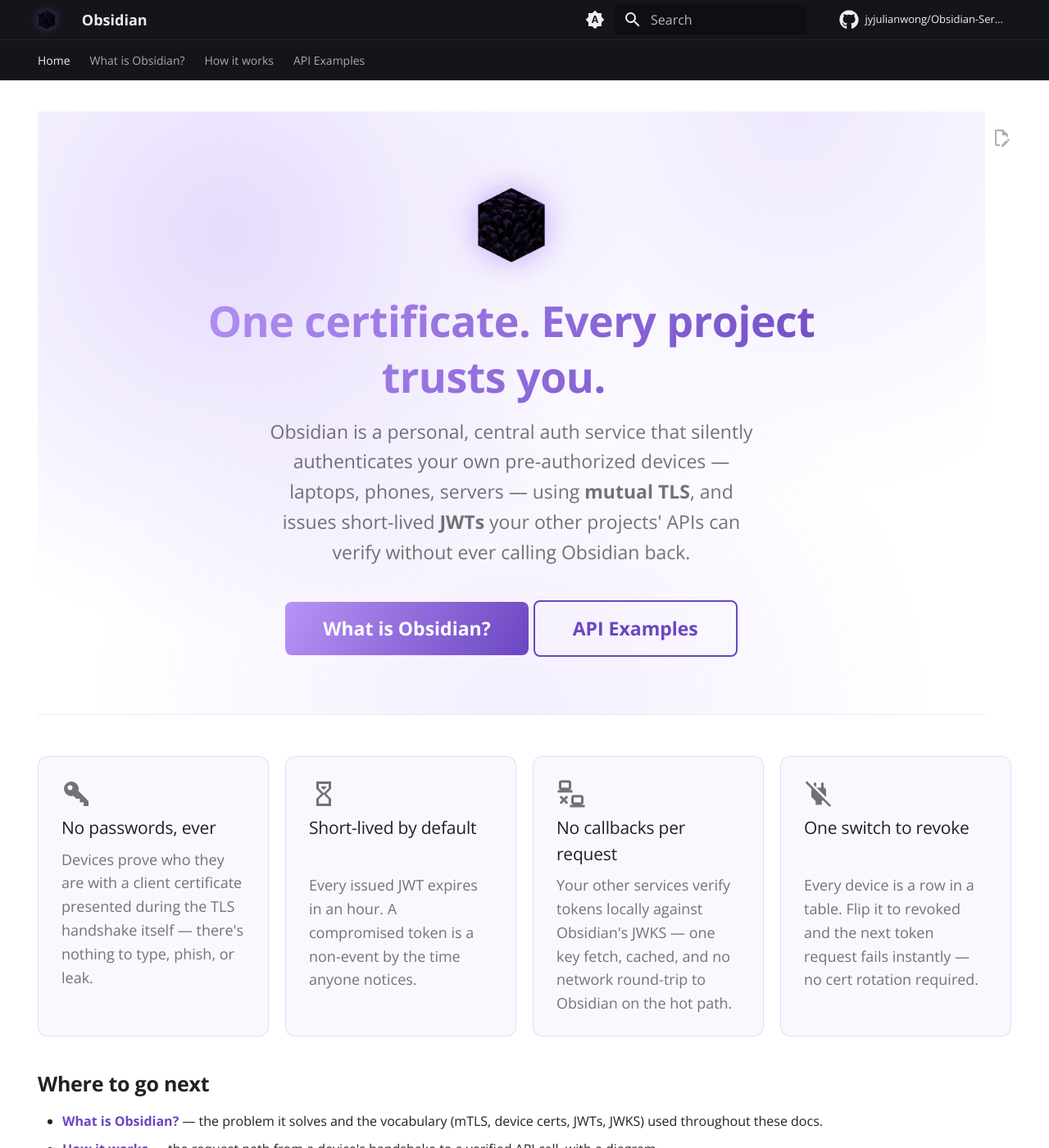
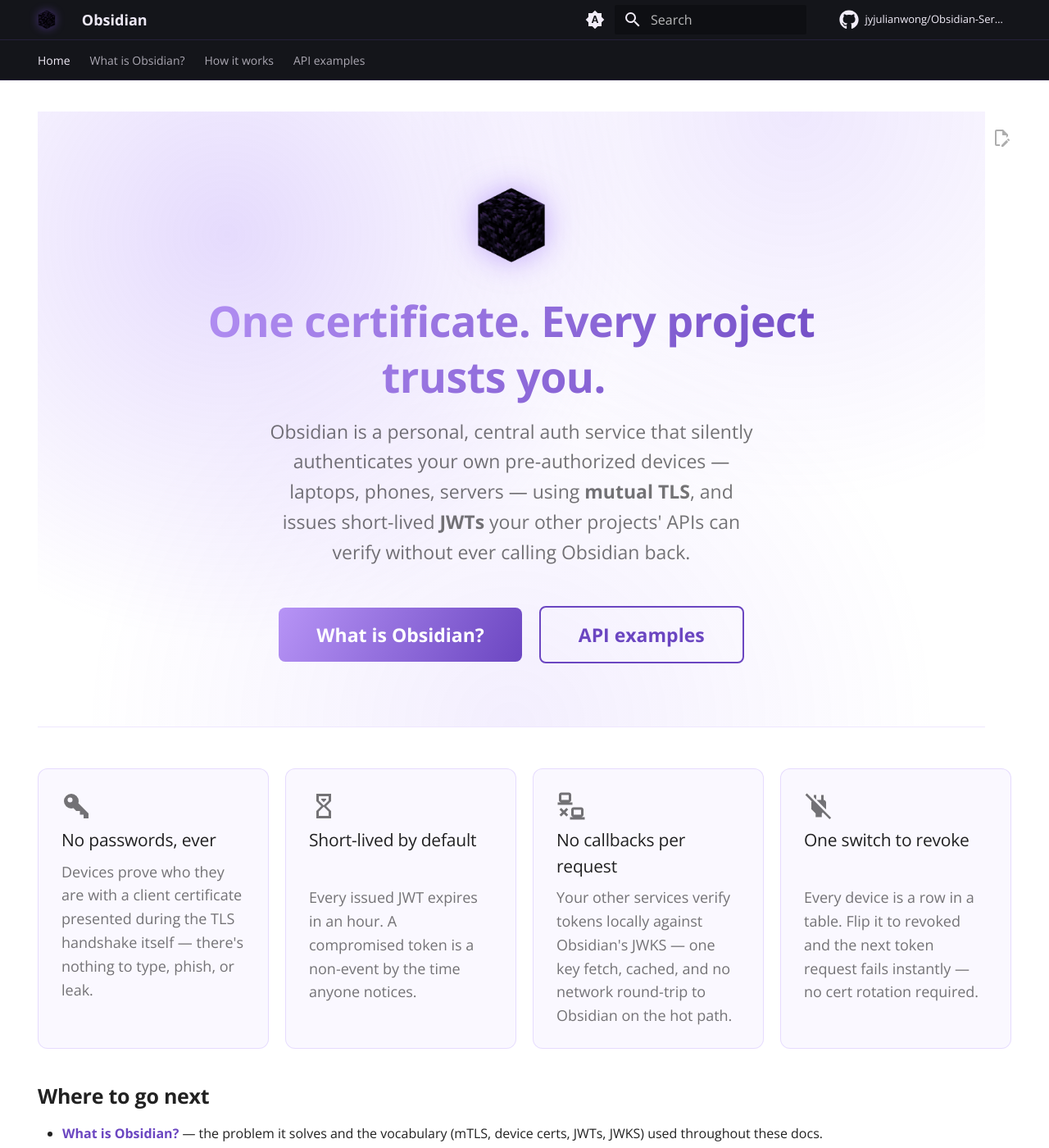
Before and after one commit to jyjulianwong/Obsidian-Server, an MkDocs documentation site: the page built from docs/index.md, in a window 1280 px wide and 1400 px high. Shown: the whole window at 82% size. Built offline with MkDocs 1.6.1 and Material for MkDocs 9.7.7, drawn with Linux system fonts in a browser that asks for light colours; comment, search, counter and statistics services are not loaded; some of the changed text lies outside the part shown.

Commit message:
Fix hero button spacing on mobile, lowercase "API examples" for consistency
The two hero buttons render inside a single <p>, so they're one flex
child, not two — the container's flex gap never applied and they touched
when stacked on narrow viewports. Switched to margin on the buttons
themselves, which works whether they sit side by side or wrap.

Also lowercased "API Examples" -> "API examples" everywhere it appears
(nav, page title, hero button, cross-links) to match the rest of the nav's
sentence case ("What is Obsidian?", "How it works").

Co-Authored-By: Claude Sonnet 5 <noreply@anthropic.com>
Claude-Session: https://claude.ai/code/session_016hMFn1yLRoke3ZmA4LJpRK

```diff
--- a/docs/index.md
+++ b/docs/index.md
@@ -18,7 +18,7 @@ without ever calling Obsidian back.
 
 <div class="obsidian-hero__actions" markdown>
 [What is Obsidian?](what-is-obsidian.md){ .md-button .md-button--primary }
-[API Examples](examples/index.md){ .md-button }
+[API examples](examples/index.md){ .md-button }
 </div>
 
 </div>
@@ -65,7 +65,7 @@ request fails instantly — no cert rotation required.
   the vocabulary (mTLS, device certs, JWTs, JWKS) used throughout these docs.
 - **[How it works](how-it-works.md)** — the request path from a device's
   handshake to a verified API call, with a diagram.
-- **[API Examples](examples/index.md)** — copy-paste snippets for
+- **[API examples](examples/index.md)** — copy-paste snippets for
   integrating Obsidian into your own Python and JavaScript projects.
 
 !!! tip "Looking for deployment instructions?"
--- a/docs/stylesheets/extra.css
+++ b/docs/stylesheets/extra.css
@@ -145,14 +145,15 @@
 }
 
 .obsidian-hero__actions {
-  display: flex;
-  gap: 0.75rem;
-  justify-content: center;
   margin-top: 2rem;
-  flex-wrap: wrap;
+  text-align: center;
 }
 
+/* Both buttons render as inline-block links inside one <p>, not separate
+   flex items — margin (not flex gap) is what keeps them apart whether
+   they sit side by side or wrap onto their own lines on narrow screens. */
 .obsidian-hero__actions .md-button {
+  margin: 0.375rem;
   border-radius: 8px;
 }
 
@@ -207,7 +208,7 @@
   color: var(--md-default-fg-color--light);
 }
 
-/* ----- Language pills used on the API Examples pages --------------------- */
+/* ----- Language pills used on the API examples pages --------------------- */
 
 .obsidian-pill {
   display: inline-block;
--- a/mkdocs.yml
+++ b/mkdocs.yml
@@ -11,7 +11,7 @@ nav:
   - Home: index.md
   - What is Obsidian?: what-is-obsidian.md
   - How it works: how-it-works.md
-  - API Examples:
+  - API examples:
       - Overview: examples/index.md
       - Python: examples/python.md
       - JavaScript: examples/javascript.md
```
Also changed, not shown: docs/examples/index.md (+1 -1 lines), docs/how-it-works.md (+1 -1 lines), docs/what-is-obsidian.md (+1 -1 lines).
